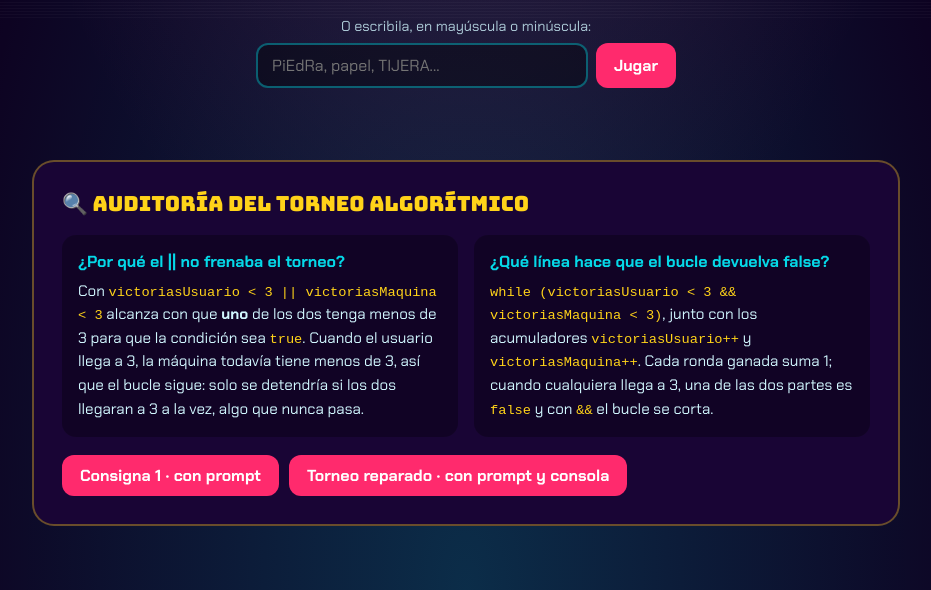
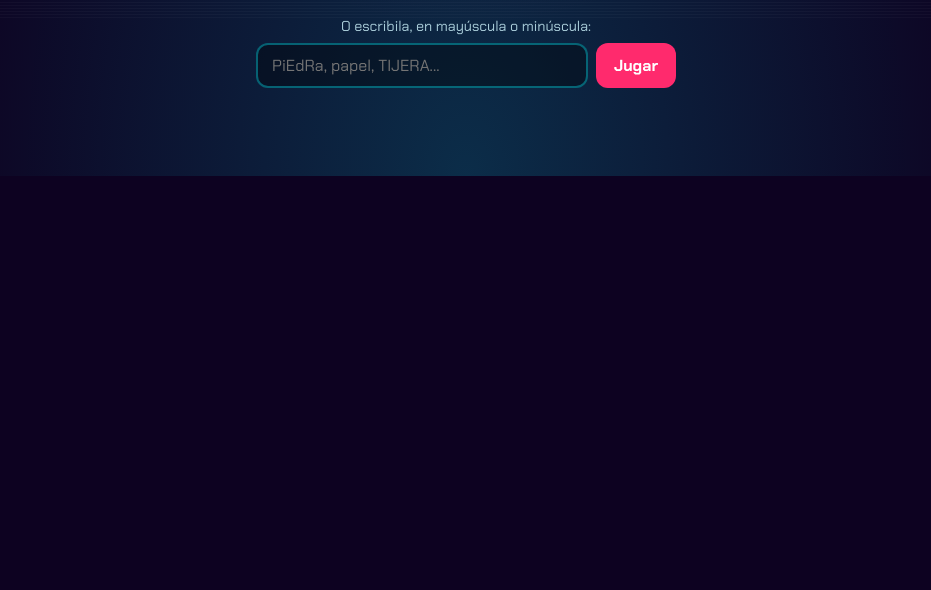
Before and after one commit to frangar050409/Trabajo-unidad-9-Garcia-Resta, a plain HTML site: page index.html in a window 1280 px wide. Shown: the part 782-1372 px from the top of the page, without its empty margins (174-1105 px from the left). After the commit the page ends 958 px from the top, so only its background shows below. Drawn offline with Linux system fonts and the light colour scheme.

Commit message:
Saco la sección de auditoría

```diff
--- a/index.html
+++ b/index.html
@@ -64,23 +64,6 @@
 
     <ol class="historial" id="historial"></ol>
 
-    <section class="auditoria">
-      <h2>🔍 Auditoría del Torneo Algorítmico</h2>
-      <div class="auditoria__grilla">
-        <article>
-          <h3>¿Por qué el || no frenaba el torneo?</h3>
-          <p>Con <code>victoriasUsuario &lt; 3 || victoriasMaquina &lt; 3</code> alcanza con que <strong>uno</strong> de los dos tenga menos de 3 para que la condición sea <code>true</code>. Cuando el usuario llega a 3, la máquina todavía tiene menos de 3, así que el bucle sigue: solo se detendría si los dos llegaran a 3 a la vez, algo que nunca pasa.</p>
-        </article>
-        <article>
-          <h3>¿Qué línea hace que el bucle devuelva false?</h3>
-          <p><code>while (victoriasUsuario &lt; 3 &amp;&amp; victoriasMaquina &lt; 3)</code>, junto con los acumuladores <code>victoriasUsuario++</code> y <code>victoriasMaquina++</code>. Cada ronda ganada suma 1; cuando cualquiera llega a 3, una de las dos partes es <code>false</code> y con <code>&amp;&amp;</code> el bucle se corta.</p>
-        </article>
-      </div>
-      <div class="consola">
-        <button type="button" id="btnPPT">Consigna 1 · con prompt</button>
-        <button type="button" id="btnTorneo">Torneo reparado · con prompt y consola</button>
-      </div>
-    </section>
   </main>
 
   <script src="consigna.js"></script>
--- a/script.js
+++ b/script.js
@@ -153,7 +153,4 @@ document.querySelectorAll(".modo").forEach((boton) => {
   });
 });
 
-document.getElementById("btnPPT").addEventListener("click", piedraPapelTijera);
-document.getElementById("btnTorneo").addEventListener("click", torneoAlgoritmico);
-
 actualizarMarcador();
--- a/style.css
+++ b/style.css
@@ -335,8 +335,7 @@ body.sacudiendo .mano {
 }
 
 .escribir button,
-.otra button,
-.consola button {
+.otra button {
   font: inherit;
   font-weight: 700;
   padding: 10px 18px;
@@ -349,8 +348,7 @@ body.sacudiendo .mano {
 }
 
 .escribir button:hover,
-.otra button:hover,
-.consola button:hover {
+.otra button:hover {
   transform: translateY(-2px);
   box-shadow: 0 0 20px rgba(255, 42, 109, 0.6);
 }
@@ -410,58 +408,6 @@ body.sacudiendo .mano {
   }
 }
 
-.auditoria {
-  margin-top: 48px;
-  padding: 28px;
-  border-radius: 22px;
-  background: var(--panel);
-  border: 2px solid rgba(255, 211, 25, 0.35);
-}
-
-.auditoria h2 {
-  font-family: "Bungee", cursive;
-  font-weight: 400;
-  font-size: 1.3rem;
-  margin: 0 0 18px;
-  color: var(--oro);
-}
-
-.auditoria__grilla {
-  display: grid;
-  grid-template-columns: repeat(auto-fit, minmax(260px, 1fr));
-  gap: 16px;
-}
-
-.auditoria article {
-  background: rgba(0, 0, 0, 0.3);
-  border-radius: 14px;
-  padding: 16px;
-}
-
-.auditoria h3 {
-  margin: 0 0 8px;
-  font-size: 1rem;
-  color: var(--cian);
-}
-
-.auditoria p {
-  margin: 0;
-  line-height: 1.55;
-  font-size: 0.95rem;
-}
-
-code {
-  color: var(--oro);
-  font-size: 0.9em;
-}
-
-.consola {
-  display: flex;
-  flex-wrap: wrap;
-  gap: 10px;
-  margin-top: 18px;
-}
-
 @media (max-width: 560px) {
   .arena {
     grid-template-columns: 1fr 1fr;
```
